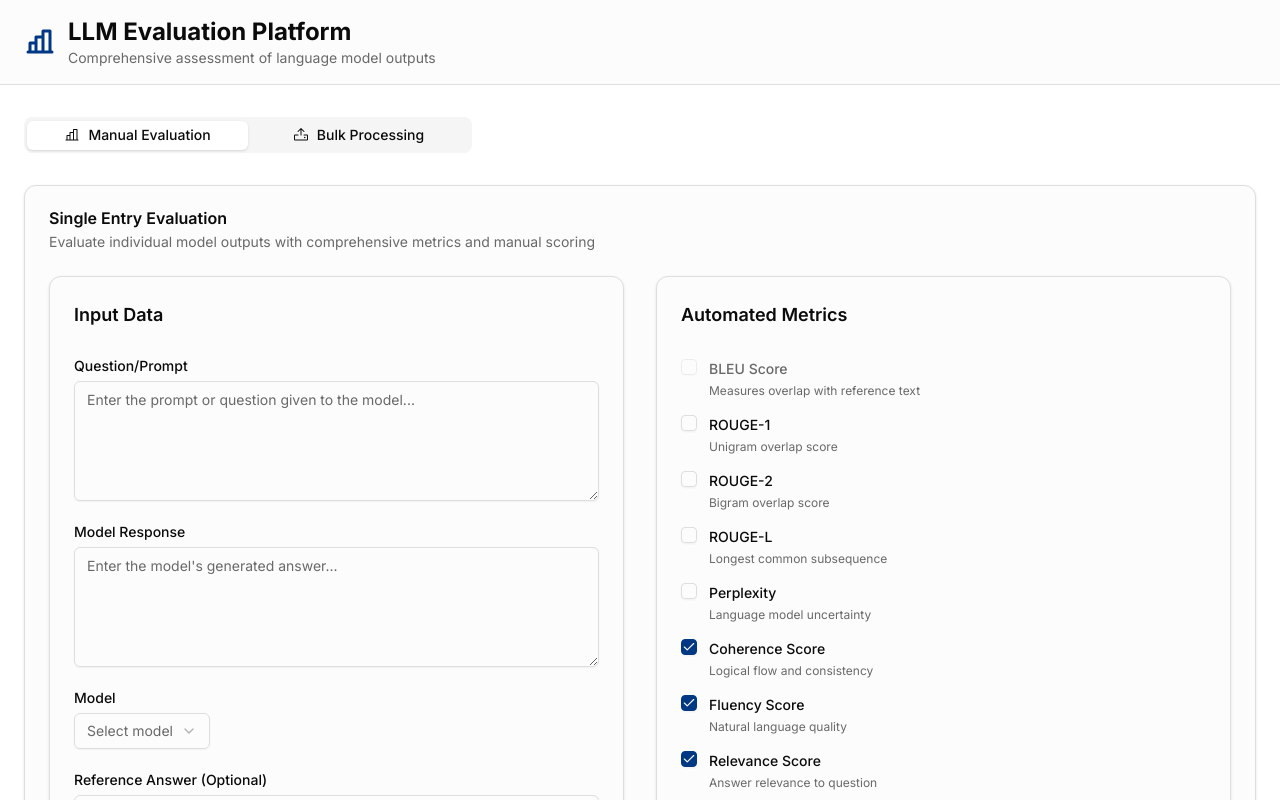
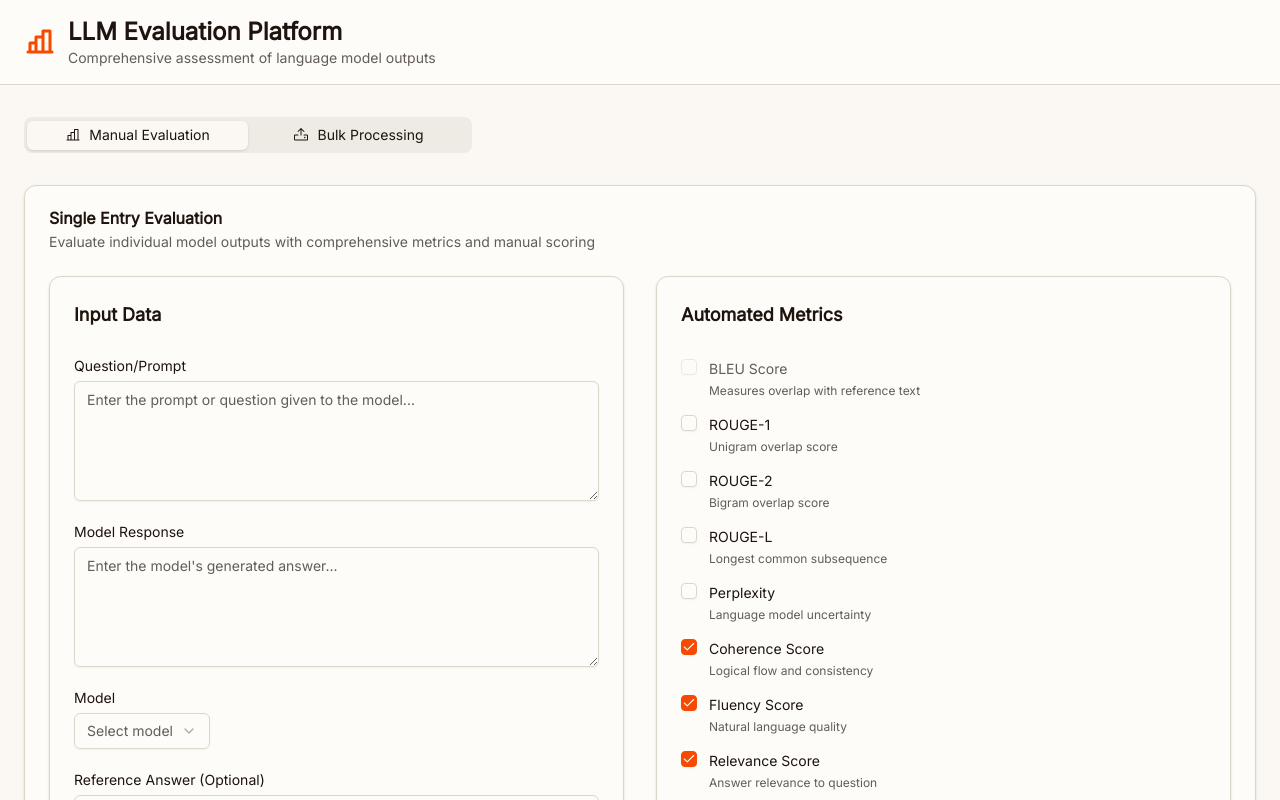
Before and after one commit to Yash-Kavaiya/llm-evaluation-platf, a React (Vite) app: page / in a window 1280 px wide. Shown: the top 800 px of the page. Built offline with nearby package versions, Linux system fonts and the light colour scheme.

Commit message:
Edited Spark

```diff
--- a/index.html
+++ b/index.html
@@ -7,7 +7,7 @@
     <title>LLM Evaluation Platform</title>
     <link rel="preconnect" href="https://fonts.googleapis.com">
     <link rel="preconnect" href="https://fonts.gstatic.com" crossorigin>
-    <link href="https://fonts.googleapis.com/css2?family=Inter:wght@400;500;600;700&display=swap" rel="stylesheet">
+    <link rel="stylesheet" href="https://fonts.googleapis.com/css2?family=Inter&family=Lora&family=Source+Code+Pro&display=swap">
     <link href="/src/main.css" rel="stylesheet" />
 </head>
 
--- a/src/index.css
+++ b/src/index.css
@@ -7,31 +7,53 @@
   }
 
   body {
-    font-family: 'Inter', -apple-system, BlinkMacSystemFont, 'Segoe UI', Roboto, sans-serif;
+    font-family: var(--font-sans), ui-sans-serif, system-ui, -apple-system, BlinkMacSystemFont, 'Segoe UI', Roboto, 'Helvetica Neue', Arial, 'Noto Sans', sans-serif, 'Apple Color Emoji', 'Segoe UI Emoji', 'Segoe UI Symbol', 'Noto Color Emoji';
   }
 }
 
 :root {
-  --background: oklch(1 0 0);
-  --foreground: oklch(0.15 0 0);
-  --card: oklch(0.99 0 0);
-  --card-foreground: oklch(0.15 0 0);
-  --popover: oklch(1 0 0);
-  --popover-foreground: oklch(0.15 0 0);
-  --primary: oklch(0.35 0.15 250);
-  --primary-foreground: oklch(0.98 0 0);
-  --secondary: oklch(0.55 0.05 240);
-  --secondary-foreground: oklch(0.98 0 0);
-  --muted: oklch(0.97 0 0);
-  --muted-foreground: oklch(0.52 0 0);
-  --accent: oklch(0.65 0.18 160);
-  --accent-foreground: oklch(0.98 0 0);
-  --destructive: oklch(0.60 0.22 15);
-  --destructive-foreground: oklch(0.98 0 0);
-  --border: oklch(0.90 0 0);
-  --input: oklch(0.90 0 0);
-  --ring: oklch(0.35 0.15 250);
-  --radius: 0.5rem;
+  --background: oklch(0.98 0.008 85);
+  --foreground: oklch(0.20 0.02 45);
+  --card: oklch(0.99 0.005 85);
+  --card-foreground: oklch(0.20 0.02 45);
+  --popover: oklch(1.00 0 0);
+  --popover-foreground: oklch(0.20 0.02 45);
+  --primary: oklch(64.6% 0.222 41.116);
+  --primary-foreground: oklch(0.98 0.008 85);
+  --secondary: oklch(76.9% 0.188 70.08);
+  --secondary-foreground: oklch(0.25 0.02 45);
+  --muted: oklch(0.94 0.01 85);
+  --muted-foreground: oklch(0.48 0.01 45);
+  --accent: oklch(75% 0.183 55.934);
+  --accent-foreground: oklch(0.20 0.02 45);
+  --destructive: oklch(0.62 0.15 30);
+  --destructive-foreground: oklch(0.98 0.008 85);
+  --border: oklch(0.88 0.02 85);
+  --input: oklch(0.88 0.02 85);
+  --ring: oklch(0.48 0.12 75);
+  --radius: 0.75rem;
+  --font-sans: "Inter";
+  --font-serif: "Lora";
+  --font-mono: "Source Code Pro";
+  --chart-1: oklch(0.48 0.12 75);
+  --chart-2: oklch(0.72 0.08 110);
+  --chart-3: oklch(0.58 0.10 50);
+  --chart-4: oklch(0.65 0.06 130);
+  --chart-5: oklch(0.38 0.08 40);
+  --sidebar: oklch(0.96 0.01 85);
+  --sidebar-foreground: oklch(0.20 0.02 45);
+  --sidebar-primary: oklch(0.48 0.12 75);
+  --sidebar-primary-foreground: oklch(0.98 0.008 85);
+  --sidebar-accent: oklch(0.90 0.05 90);
+  --sidebar-accent-foreground: oklch(0.25 0.02 45);
+  --sidebar-border: oklch(0.88 0.02 85);
+  --sidebar-ring: oklch(0.48 0.12 75);
+  --shadow-color: oklch(0.48 0.12 75);
+  --shadow-opacity: 0.08;
+  --shadow-blur: 20px;
+  --shadow-spread: 4px;
+  --shadow-offset-x: 0px;
+  --shadow-offset-y: 10px;
 }
 
 @theme {
```
